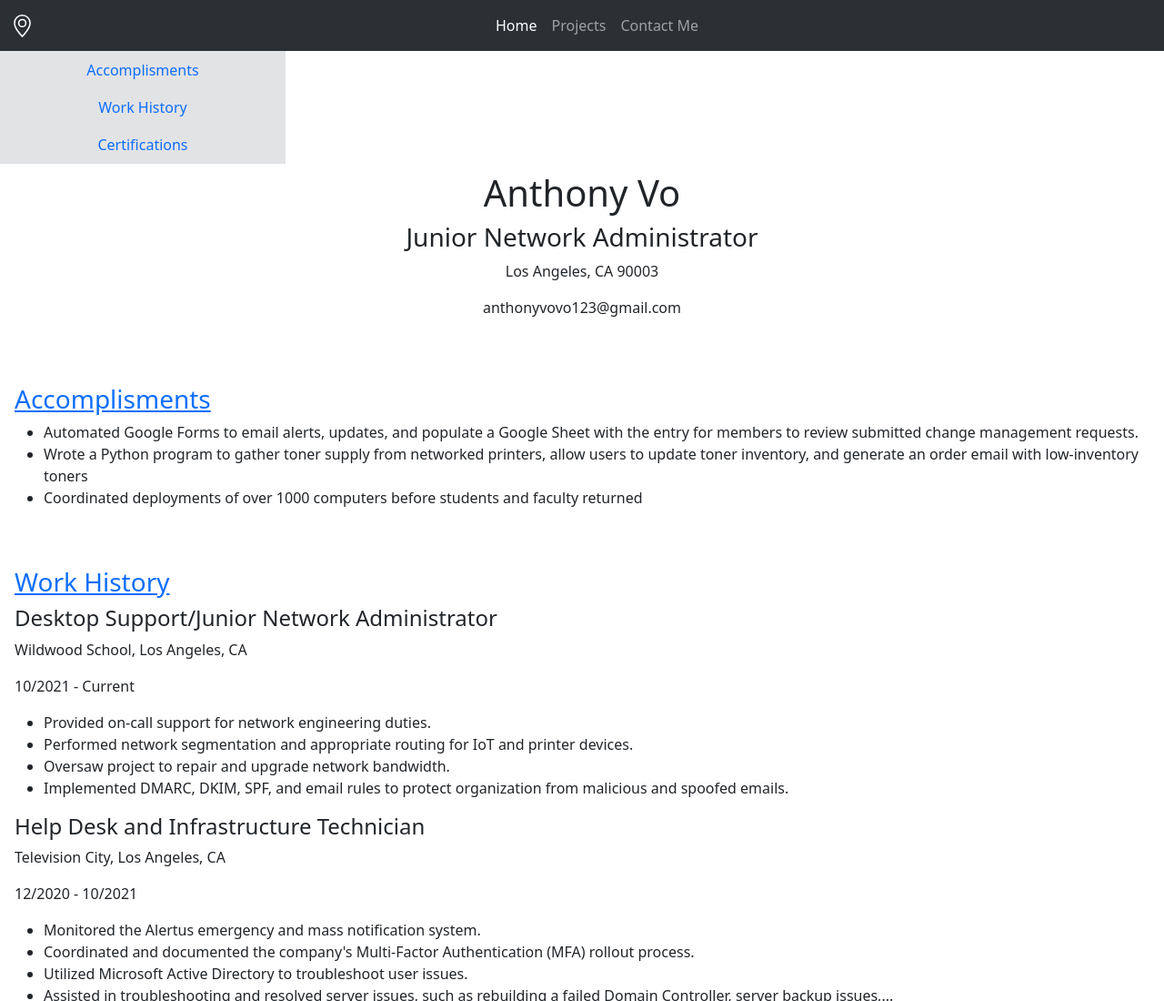
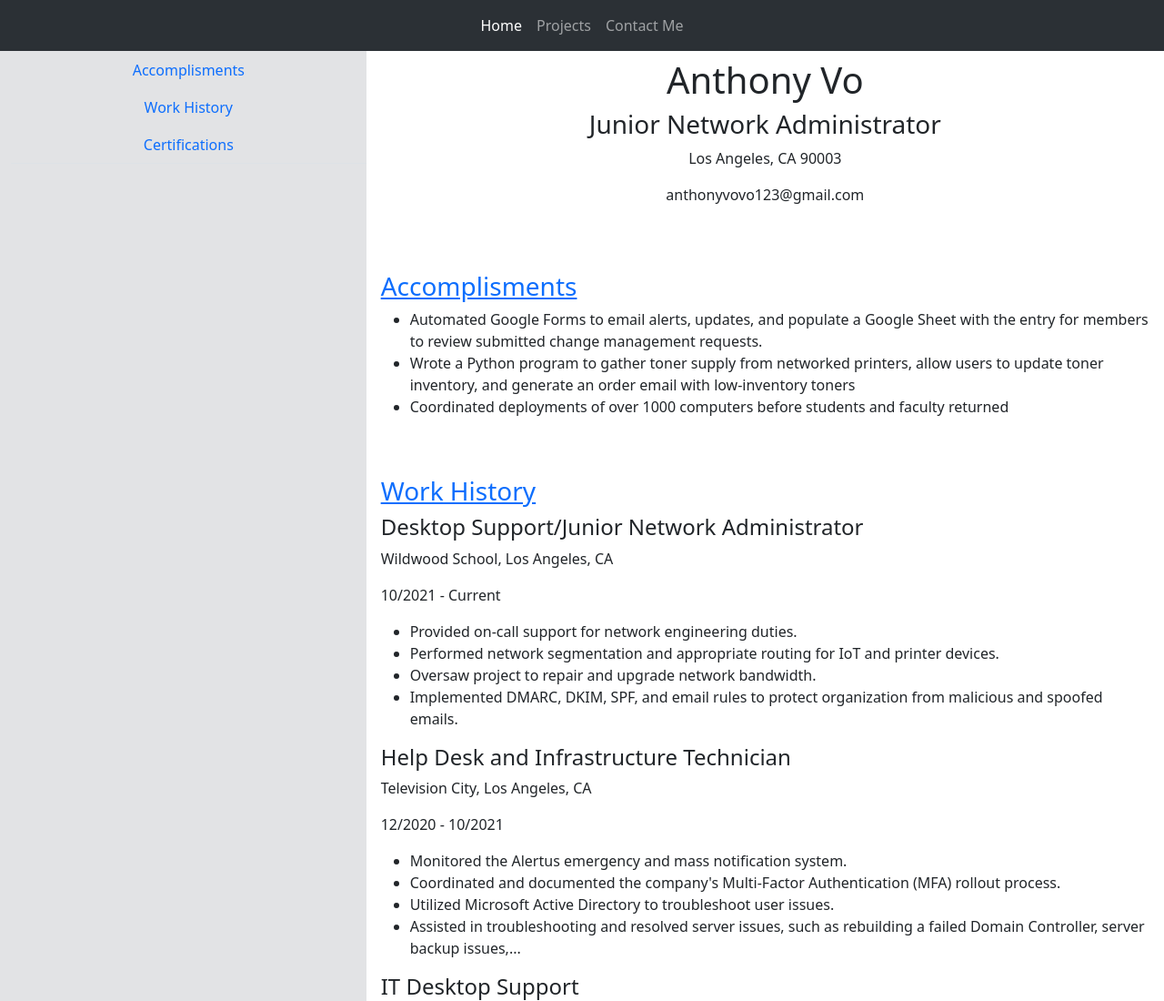
Before and after one commit to KungfoosianOrg/anthony-cloud-resume, a website: page site/index.html in a window 1280 px wide. Shown: the top 1100 px of the page at 91% size. Drawn offline with nearby package versions, Linux system fonts and the light colour scheme; no server answers.

Commit message:
style fixed, need to fix script so not calling from html

```diff
--- a/site/index.css
+++ b/site/index.css
@@ -22,7 +22,28 @@
     height: auto;
 }
 
+
+.full-width {
+    width: 100% !important;
+}
+
 @media (min-width: 578px) {
+    #page-container {
+        display: flex;
+
+        max-width: 100% !important;
+    }
+
+    #pageNav-container {
+        /* row */
+        /* --bs-gutter-x: 1.5rem;
+        --bs-gutter-y: 0;
+
+        /* col-sm-5 */
+        /* flex: 0 0 auto;
+        width: 41.66666667%; */
+    }
+
     #pageNav {
         /* padding-top: 2rem; */
         padding-right: 0;
@@ -45,10 +66,7 @@
     }
 
     .sticky {
-        /* position: sticky !important; */
-        width: 24% !important;
-        height: 100%;
-        /* top: 0; */
+        position: sticky !important;
     }
 }
 
--- a/site/index.html
+++ b/site/index.html
@@ -4,10 +4,10 @@
     <meta charset="UTF-8">
     <meta name="viewport" content="width=device-width, initial-scale=1.0">
     <title>Vo Cloud Resume</title>
-    <link rel="icon" type="image/x-icon" href="/img/favicon.ico">
+    <link rel="icon" type="image/x-icon" href="./img/favicon.ico">
+    <link type="text/css" rel="stylesheet" href="index.css">
+    <link type="text/css" rel="stylesheet" href="visitorCounter.css">
     <link href="https://cdn.jsdelivr.net/npm/bootstrap@5.3.2/dist/css/bootstrap.min.css" rel="stylesheet" integrity="sha384-T3c6CoIi6uLrA9TneNEoa7RxnatzjcDSCmG1MXxSR1GAsXEV/Dwwykc2MPK8M2HN" crossorigin="anonymous">
-    <link rel="stylesheet" href="index.css">
-    <link rel="stylesheet" href="visitorCounter.css">
 </head>
 <body>
     <div id="main-container">
@@ -39,15 +39,16 @@
         </nav>
         <!-- End section -->
 
-        <div id="page-container">
+        <div id="page-container" class="container">
             <!-- "Go to top" button -->
             <button id='btn-backToTop' class="btn btn-secondary position-fixed d-none">Back to top</button>
             <!-- End section -->
 
             <!-- Page nav -->
-            <div id="pageNav-container" class="row">
+            <div class="row">
+                <div id="pageNav-container" class="row col-sm-4">
                     <!-- Page nav -->
-                <nav id="pageNav" class="bg-secondary-subtle col-sm-2 no-print">
+                    <nav id="pageNav" class="bg-secondary-subtle col-sm-2 no-print full-width">
                         <ul id="pageNavList" class="nav nav-tabs justify-content-center text-center" role="tablist">
                             <li class="nav-item">
                                 <a href="#accomplishments"
@@ -201,15 +202,16 @@
                 </div>
             </div>
         </div>
+    </div>
 
 
     <script src="https://cdn.jsdelivr.net/npm/bootstrap@5.3.2/dist/js/bootstrap.bundle.min.js" integrity="sha384-C6RzsynM9kWDrMNeT87bh95OGNyZPhcTNXj1NW7RuBCsyN/o0jlpcV8Qyq46cDfL" crossorigin="anonymous"></script>
     <script src="./scripts/index.js"></script>
     <script src="./scripts/visitorCounterModule.js"></script>
     <script>
-        createVisitorCounter(appendToElementId='visitorCounter-container',
-                    ApiUrl='https://izsr45o8g5.execute-api.us-west-1.amazonaws.com/default/visitor-count',
-                    ApiMethod='POST')
+        // createVisitorCounter(appendToElementId='visitorCounter-container',
+                    // ApiUrl='https://izsr45o8g5.execute-api.us-west-1.amazonaws.com/default/visitor-count',
+                    // ApiMethod='POST')
 
     </script>
 </body>
--- a/site/scripts/index.js
+++ b/site/scripts/index.js
@@ -68,6 +68,7 @@ document.addEventListener('scroll', () => {
     }
 
     // for users on big screen
+    pageNav.classList.add('sticky');
     pageNavList.classList.add('sticky');
 
     return;
```
Lines whose indentation alone changed are shown as unchanged.
